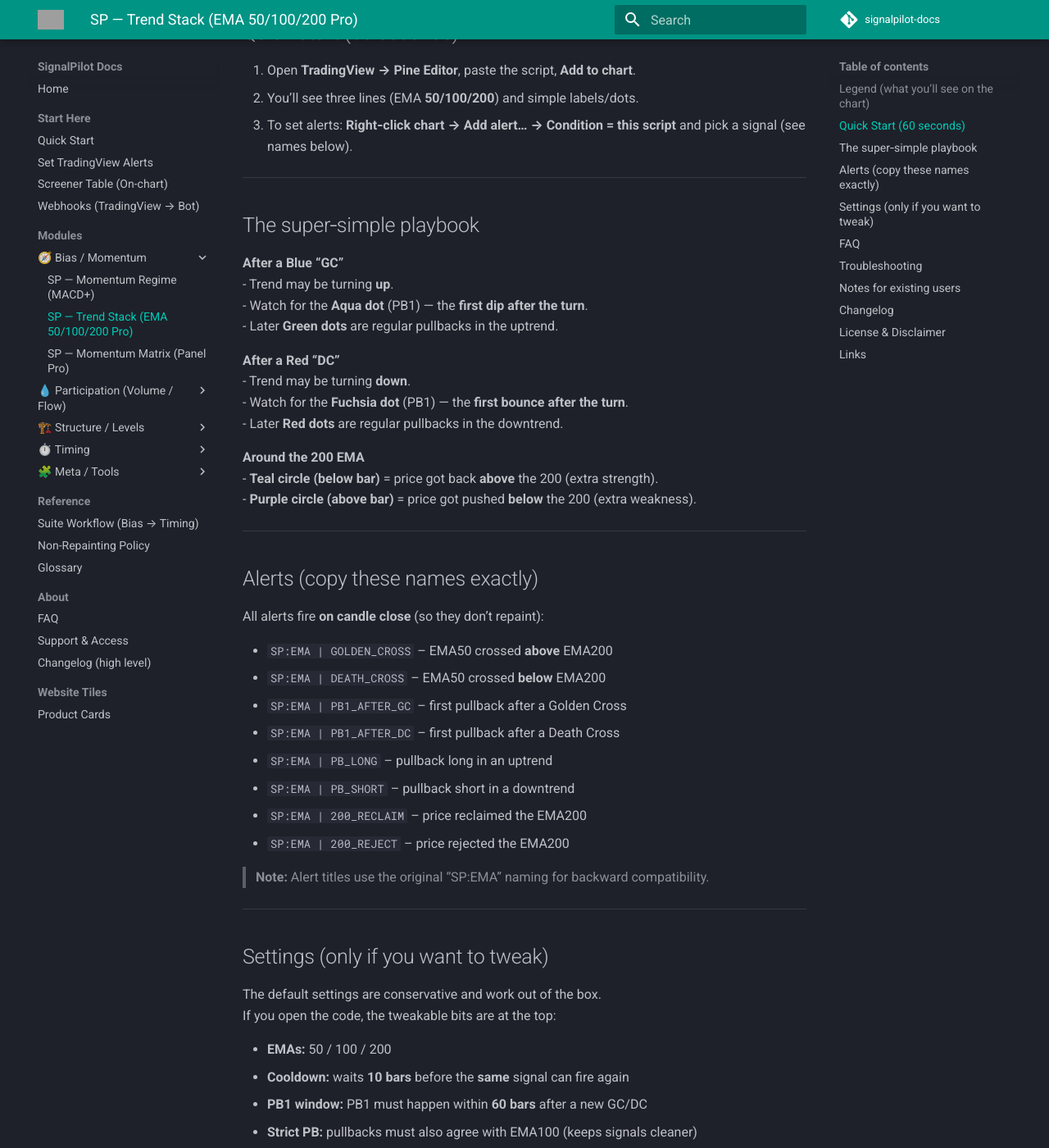
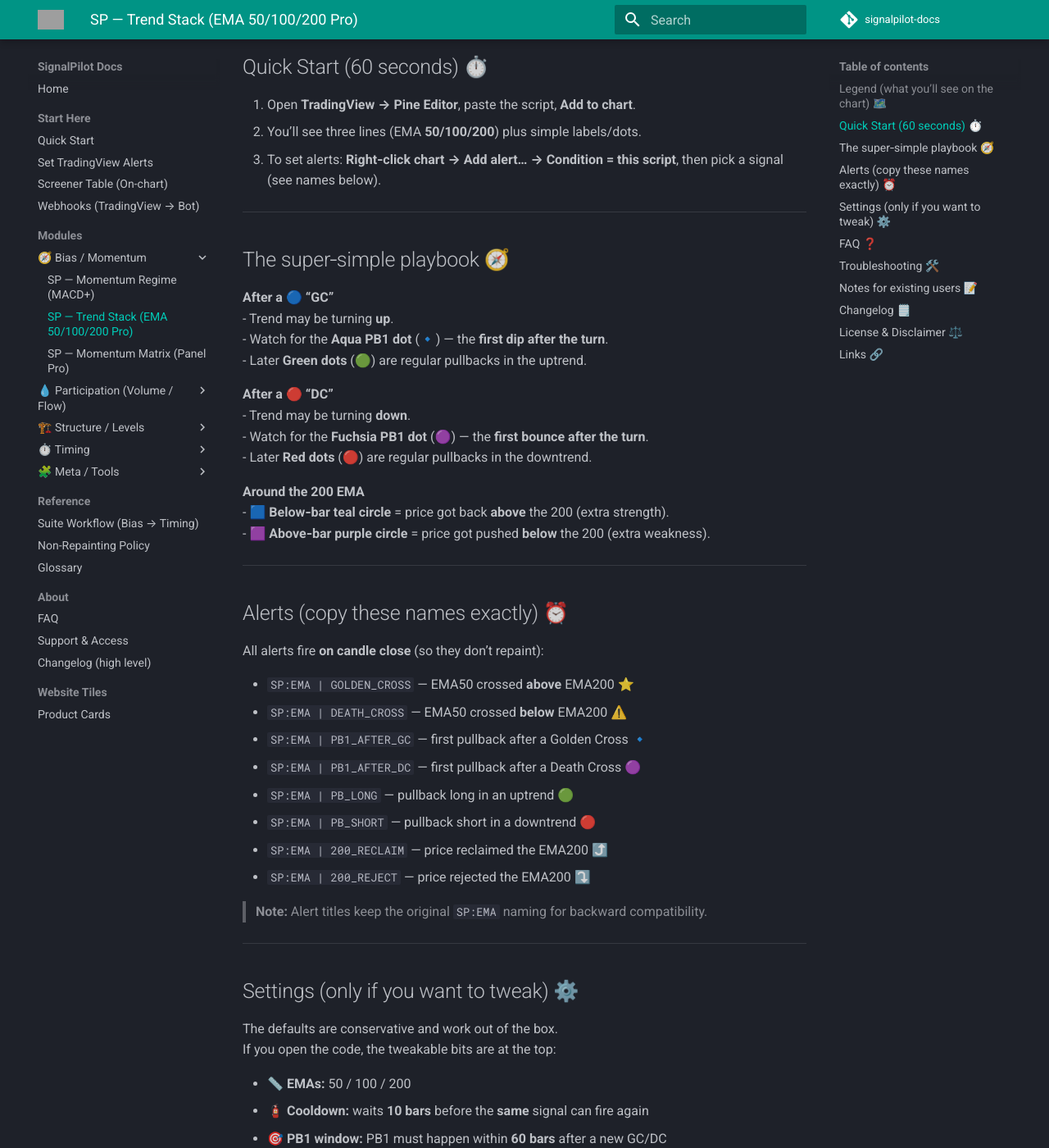
Before and after one commit to Signalpilot/signalpilot-docs, an MkDocs documentation site: the page built from docs/sp-ema-trio-pro.md, in a window 1280 px wide and 1400 px high, scrolled down 1070 px. Shown: the whole window at 82% size. Built offline with MkDocs 1.6.1 and Material for MkDocs 9.7.7, drawn with Linux system fonts in a browser that asks for light colours; comment, search, counter and statistics services are not loaded; some of the changed text lies outside the part shown; grey boxes are pictures that could not be loaded.

Commit message:
Update sp-ema-trio-pro.md

```diff
--- a/docs/sp-ema-trio-pro.md
+++ b/docs/sp-ema-trio-pro.md
@@ -18,90 +18,92 @@
 
 A simple, reliable way to **see the trend** and **spot key moments** on your chart.
 
-- **Golden Cross (GC)** and **Death Cross (DC)** labels tell you when the trend may be changing.
-- **Pullback dots (PB)** show clean “dip/bounce back into the trend.”
-- **PB1** highlights the **first pullback after a new GC/DC** — the one most traders care about.
-- **EMA200 Reclaim/Reject** marks strength/weakness around the 200 EMA.
-- **No repainting:** signals appear only after the candle closes.
-- **Alerts included** so you don’t have to stare at the screen.
+- 🏷️ **GC/DC labels** tell you when trend may be changing.
+- 🟢🔴 **Pullback dots (PB)** mark clean “dip/bounce back into the trend.”
+- ✳️ **PB1** highlights the **first pullback after a new GC/DC** — the one many traders watch.
+- 🧲 **EMA200 Reclaim/Reject** flags strength/weakness around the 200 EMA.
+- ✅ **No repainting:** signals appear only after the candle closes.
+- ⏰ **Alerts included** so you don’t have to stare at the screen.
 
 > ⚠️ Educational tool only. Not financial advice.
 
 ---
 
-## Legend (what you’ll see on the chart)
+## Legend (what you’ll see on the chart) 🗺️
 
-- **Blue “GC” label** – Golden Cross (EMA50 crosses **above** EMA200)
-- **Red “DC” label** – Death Cross (EMA50 crosses **below** EMA200)
-- **Green dot** – Pullback **long** in an uptrend
-- **Red dot** – Pullback **short** in a downtrend
-- **Aqua dot** – **First** pullback after a GC (PB1)
-- **Fuchsia dot** – **First** pullback after a DC (PB1)
-- **Teal tiny circle under a bar** – Price **reclaimed** the EMA200 (strength)
-- **Purple tiny circle above a bar** – Price **rejected** the EMA200 (weakness)
+> Emoji are just hints — the **chart colors** are the source of truth.
+
+- 🔵 **“GC” label** – Golden Cross (EMA50 crosses **above** EMA200)
+- 🔴 **“DC” label** – Death Cross (EMA50 crosses **below** EMA200)
+- 🟢 **Green dot** – Pullback **long** in an uptrend
+- 🔴 **Red dot** – Pullback **short** in a downtrend
+- 🔹 **Aqua dot** – **First** pullback after a GC (PB1)
+- 🟣 **Fuchsia dot** – **First** pullback after a DC (PB1)
+- 🟦 **Teal tiny circle below bar** – Price **reclaimed** EMA200 (strength)
+- 🟪 **Purple tiny circle above bar** – Price **rejected** EMA200 (weakness)
 
 > If a bar is “busy,” the indicator shows only the **most important** event:
 > **GC/DC → EMA200 Reclaim/Reject → PB** (in that order).
 
 ---
 
-## Quick Start (60 seconds)
+## Quick Start (60 seconds) ⏱️
 
 1. Open **TradingView → Pine Editor**, paste the script, **Add to chart**.
-2. You’ll see three lines (EMA **50/100/200**) and simple labels/dots.
-3. To set alerts: **Right‑click chart → Add alert… → Condition = this script** and pick a signal (see names below).
+2. You’ll see three lines (EMA **50/100/200**) plus simple labels/dots.
+3. To set alerts: **Right‑click chart → Add alert… → Condition = this script**, then pick a signal (see names below).
 
 ---
 
-## The super‑simple playbook
+## The super‑simple playbook 🧭
 
-**After a Blue “GC”**
+**After a 🔵 “GC”**
 - Trend may be turning **up**.
-- Watch for the **Aqua dot** (PB1) — the **first dip after the turn**.
-- Later **Green dots** are regular pullbacks in the uptrend.
+- Watch for the **Aqua PB1 dot** (🔹) — the **first dip after the turn**.
+- Later **Green dots** (🟢) are regular pullbacks in the uptrend.
 
-**After a Red “DC”**
+**After a 🔴 “DC”**
 - Trend may be turning **down**.
-- Watch for the **Fuchsia dot** (PB1) — the **first bounce after the turn**.
-- Later **Red dots** are regular pullbacks in the downtrend.
+- Watch for the **Fuchsia PB1 dot** (🟣) — the **first bounce after the turn**.
+- Later **Red dots** (🔴) are regular pullbacks in the downtrend.
 
 **Around the 200 EMA**
-- **Teal circle (below bar)** = price got back **above** the 200 (extra strength).
-- **Purple circle (above bar)** = price got pushed **below** the 200 (extra weakness).
+- 🟦 **Below‑bar teal circle** = price got back **above** the 200 (extra strength).
+- 🟪 **Above‑bar purple circle** = price got pushed **below** the 200 (extra weakness).
 
 ---
 
-## Alerts (copy these names exactly)
+## Alerts (copy these names exactly) ⏰
 
 All alerts fire **on candle close** (so they don’t repaint):
 
-- `SP:EMA | GOLDEN_CROSS` – EMA50 crossed **above** EMA200
-- `SP:EMA | DEATH_CROSS` – EMA50 crossed **below** EMA200
-- `SP:EMA | PB1_AFTER_GC` – first pullback after a Golden Cross
-- `SP:EMA | PB1_AFTER_DC` – first pullback after a Death Cross
-- `SP:EMA | PB_LONG` – pullback long in an uptrend
-- `SP:EMA | PB_SHORT` – pullback short in a downtrend
-- `SP:EMA | 200_RECLAIM` – price reclaimed the EMA200
-- `SP:EMA | 200_REJECT` – price rejected the EMA200
+- `SP:EMA | GOLDEN_CROSS` — EMA50 crossed **above** EMA200 ⭐
+- `SP:EMA | DEATH_CROSS` — EMA50 crossed **below** EMA200 ⚠️
+- `SP:EMA | PB1_AFTER_GC` — first pullback after a Golden Cross 🔹
+- `SP:EMA | PB1_AFTER_DC` — first pullback after a Death Cross 🟣
+- `SP:EMA | PB_LONG` — pullback long in an uptrend 🟢
+- `SP:EMA | PB_SHORT` — pullback short in a downtrend 🔴
+- `SP:EMA | 200_RECLAIM` — price reclaimed the EMA200 ⤴️
+- `SP:EMA | 200_REJECT` — price rejected the EMA200 ⤵️
 
-> **Note:** Alert titles use the original “SP:EMA” naming for backward compatibility.
+> **Note:** Alert titles keep the original `SP:EMA` naming for backward compatibility.
 
 ---
 
-## Settings (only if you want to tweak)
+## Settings (only if you want to tweak) ⚙️
 
-The default settings are conservative and work out of the box.
+The defaults are conservative and work out of the box.
 If you open the code, the tweakable bits are at the top:
 
-- **EMAs:** 50 / 100 / 200
-- **Cooldown:** waits **10 bars** before the **same** signal can fire again
-- **PB1 window:** PB1 must happen within **60 bars** after a new GC/DC
-- **Strict PB:** pullbacks must also agree with EMA100 (keeps signals cleaner)
-- **ATR guardrails (optional):** faint bands around the 200 EMA (off by default)
+- 📏 **EMAs:** 50 / 100 / 200
+- 🧯 **Cooldown:** waits **10 bars** before the **same** signal can fire again
+- 🎯 **PB1 window:** PB1 must happen within **60 bars** after a new GC/DC
+- 🧼 **Strict PB:** pullbacks must also agree with EMA100 (keeps signals cleaner)
+- 🛟 **ATR guardrails (optional):** faint bands around the 200 EMA (off by default)
 
 ---
 
-## FAQ
+## FAQ ❓
 
 **What’s an EMA?**
 A moving average that gives more weight to recent prices.
@@ -117,40 +119,41 @@
 
 ---
 
-## Troubleshooting
+## Troubleshooting 🛠️
 
 - **“My alert came in late.”** Alerts are **close‑confirmed** by design.
 - **“I saw a cross but no PB dot.”** That bar likely had a higher‑priority event (normal).
-- **“Too many dots.”** Keep “Strict PB” on or increase the cooldown value.
+- **“Too many dots.”** Keep **Strict PB** on or increase the **Cooldown**.
 
 ---
 
-## Notes for existing users
+## Notes for existing users 📝
 
 - Previously called **“SP: EMA Trio PRO • GC/DC Text + PB1.”**
 - The indicator name is now **Trend Stack (EMA 50/100/200 Pro)**.
-- **Alert names and hidden screener fields** still use the `SP:EMA` convention so your existing alerts and screeners don’t break.
+- **Alert names and hidden screener fields** still use the `SP:EMA` convention so your existing alerts/screeners don’t break.
 
 ---
 
-## Changelog
+## Changelog 🗒️
 
 **v6.8**
-- New name: **Trend Stack (EMA 50/100/200 Pro)**
-- PB1 one‑shot logic after GC/DC, with windowing
-- Clean event priority (GC/DC → EMA200 → PB)
-- Minimal visuals; close‑confirmed alerts; non‑repainting
+- ✅ New name: **Trend Stack (EMA 50/100/200 Pro)**
+- ✳️ PB1 one‑shot logic after GC/DC, with windowing
+- 🧹 Clean event priority (GC/DC → EMA200 → PB)
+- 🧼 Minimal visuals; ⏰ close‑confirmed alerts; ✅ non‑repainting
 
 ---
 
-## License & Disclaimer
+## License & Disclaimer ⚖️
 
 © SignalPilot. All rights reserved.
-For **educational purposes only**. This is **not** financial advice. Past performance does not guarantee future results.
+For **educational purposes only**. This is **not** financial advice.
+Past performance does not guarantee future results.
 
 ---
 
-## Links
+## Links 🔗
 
 - Website: https://signalpilot.io
 - Support & Suite: See website for the full SignalPilot toolset.
```
